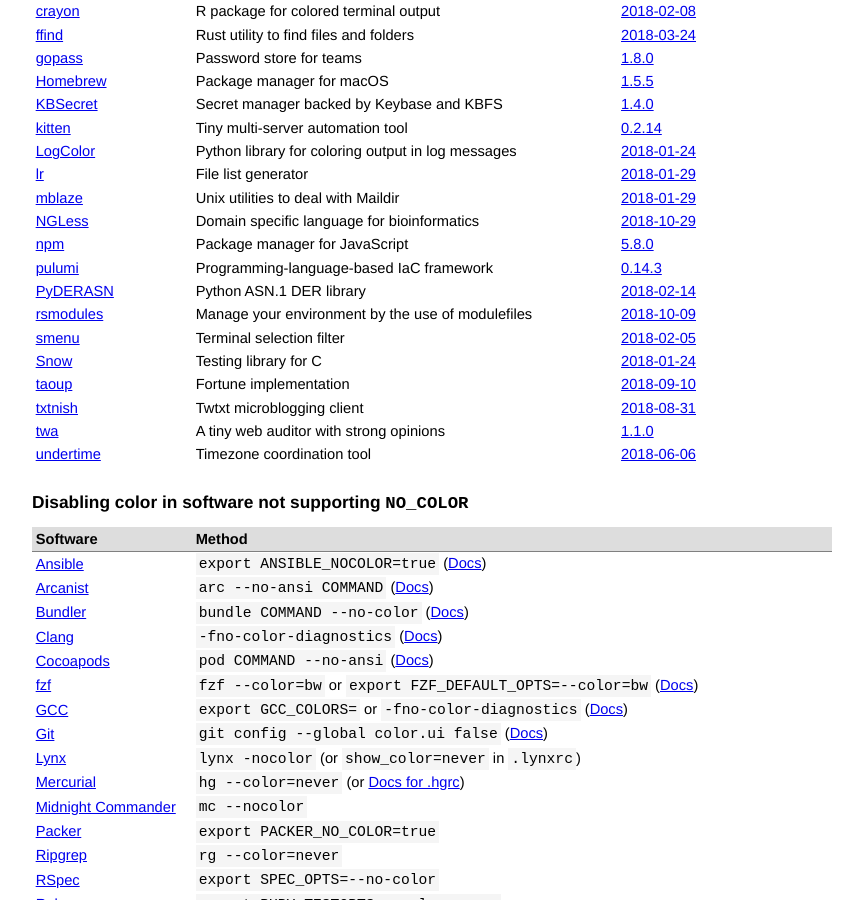
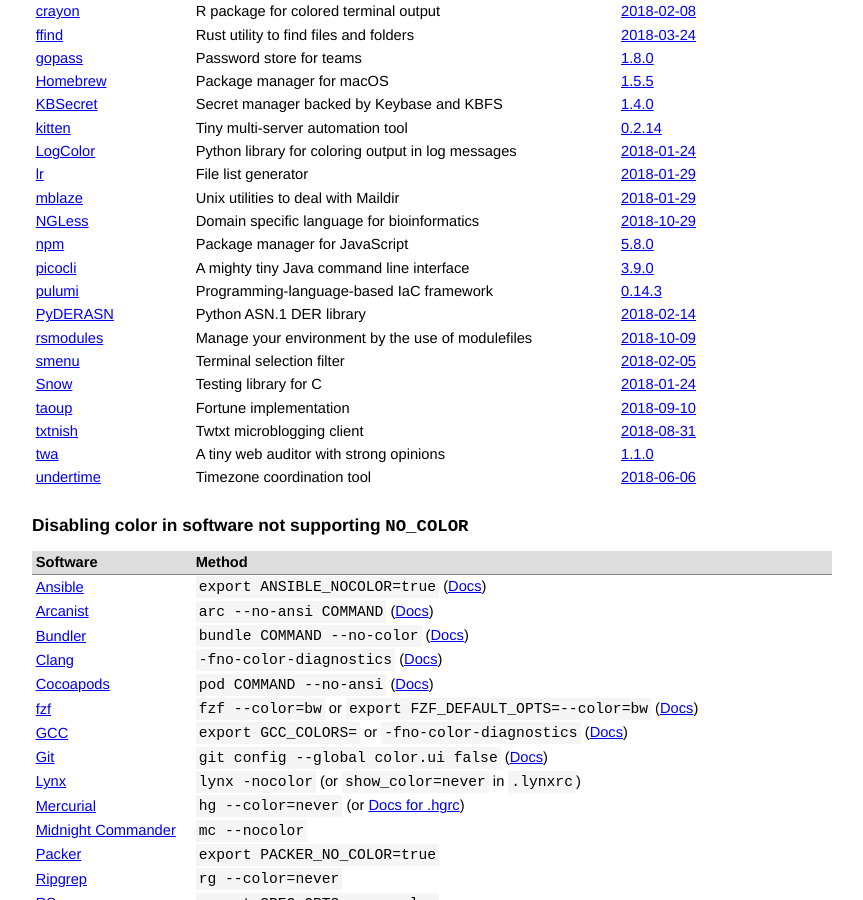
Before and after one commit to jcs/no_color, a Jekyll site: the page built from index.md, in a window 1280 px wide and 900 px high, scrolled down 528 px. Shown: the whole window, without its empty margins (208-1071 px from the left). Built offline with Jekyll 4.4.1, drawn with Linux system fonts in a browser that asks for light colours; our own code applies the rules of GitHub Pages for plain Markdown files.

Commit message:
Add picocli to the list of projects supporting NO_COLOR (#40)

```diff
--- a/index.md
+++ b/index.md
@@ -51,6 +51,7 @@ and submit a pull request.
 | [mblaze](https://github.com/chneukirchen/mblaze) | Unix utilities to deal with Maildir | [2018-01-29](https://github.com/chneukirchen/mblaze/commit/4014f03afe6d624ba1c6bdde6551b4996ba31fe5) |
 | [NGLess](http://ngless.embl.de/) | Domain specific language for bioinformatics | [2018-10-29](https://github.com/ngless-toolkit/ngless/commit/15926150701100ff96b4a7cd1f3142f9a272b983) |
 | [npm](https://www.npmjs.com/) | Package manager for JavaScript | [5.8.0](https://github.com/npm/npm/releases/tag/v5.8.0) |
+| [picocli](https://github.com/remkop/picocli/) | A mighty tiny Java command line interface | [3.9.0](https://github.com/remkop/picocli/releases/tag/v3.9.0#3.9.0-ANSI-heuristics) |
 | [pulumi](https://pulumi.io/) | Programming-language-based IaC framework | [0.14.3](https://github.com/pulumi/pulumi/pull/1594) |
 | [PyDERASN](http://pyderasn.cypherpunks.ru/) | Python ASN.1 DER library | [2018-02-14](https://git.cypherpunks.ru/cgit.cgi/pyderasn.git/commit/?id=54876436a23f14951f2e6353e9072c9a098b35b4) |
 | [rsmodules](https://github.com/fretn/rsmodules) | Manage your environment by the use of modulefiles | [2018-10-09](https://github.com/fretn/rsmodules/commit/87a45f96a9bd45b86300a6027bb29855778d4f5e) |
```
